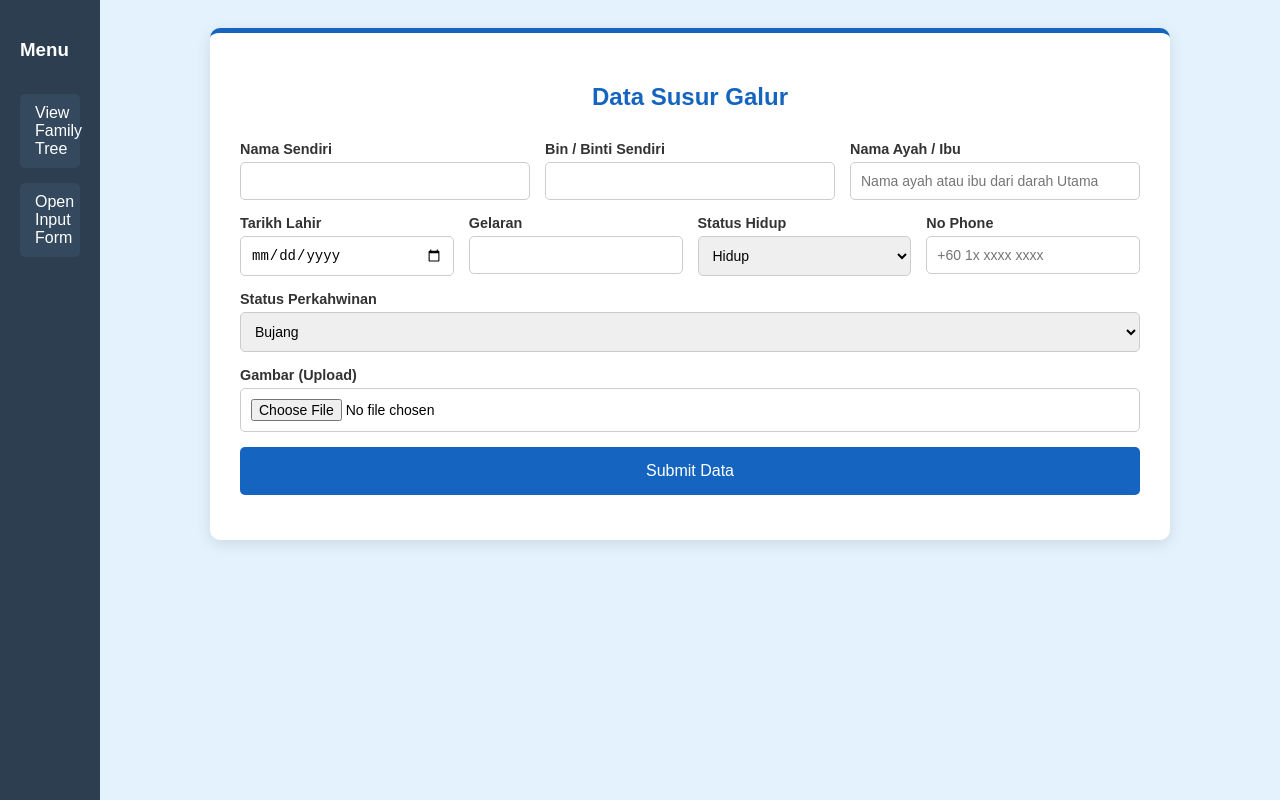
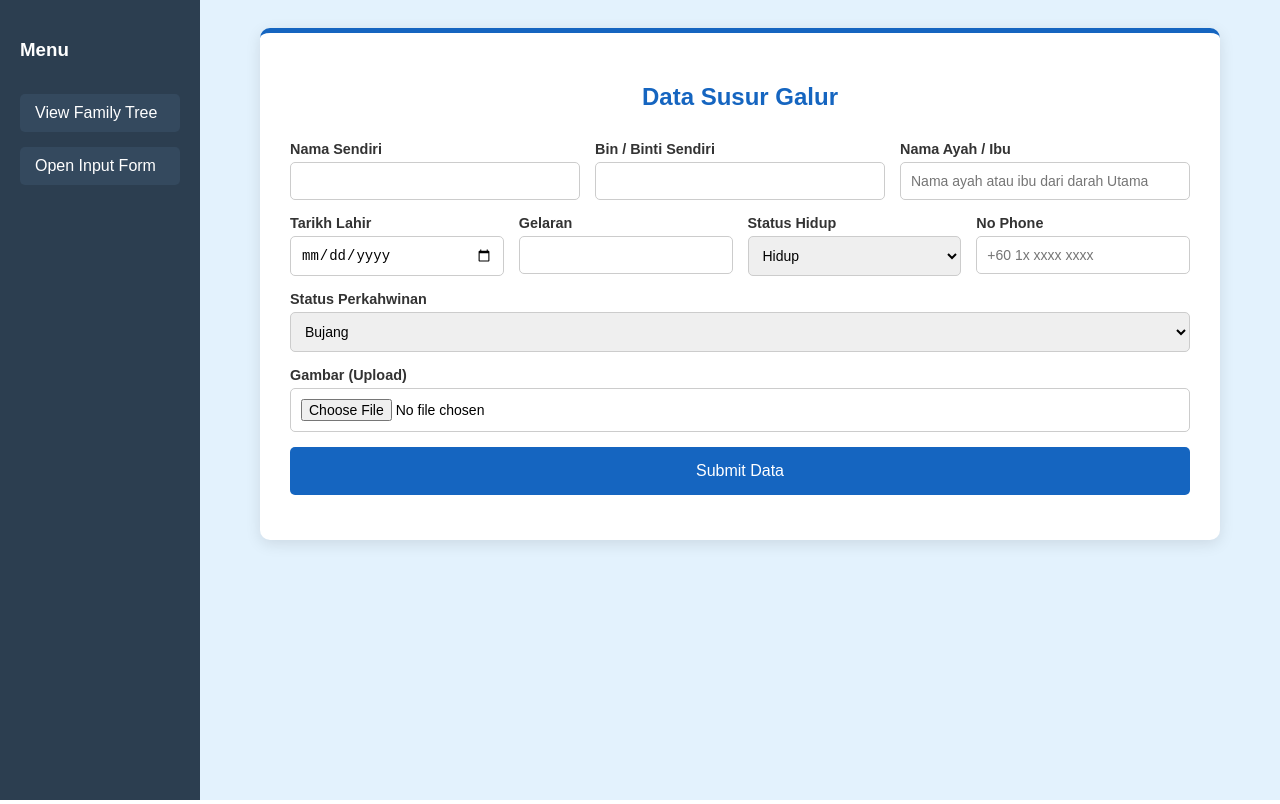
Before and after one commit to ultiga/Susur_Galor, a plain HTML site: page Index.html in a window 1280 px wide. Drawn offline with Linux system fonts and the light colour scheme.

Commit message:
Adjust sidebar width for improved layout
Increased the sidebar width from 100px to 200px for better accessibility.

```diff
--- a/Index.html
+++ b/Index.html
@@ -21,7 +21,7 @@
 
         /* Left Side: Navigation Sidebar */
         .sidebar {
-            width: 100px; /* Fixed width for the menu */
+            width: 200px; /* Fixed width for the menu */
             background-color: #2c3e50;
             color: white;
             padding: 20px;
```
